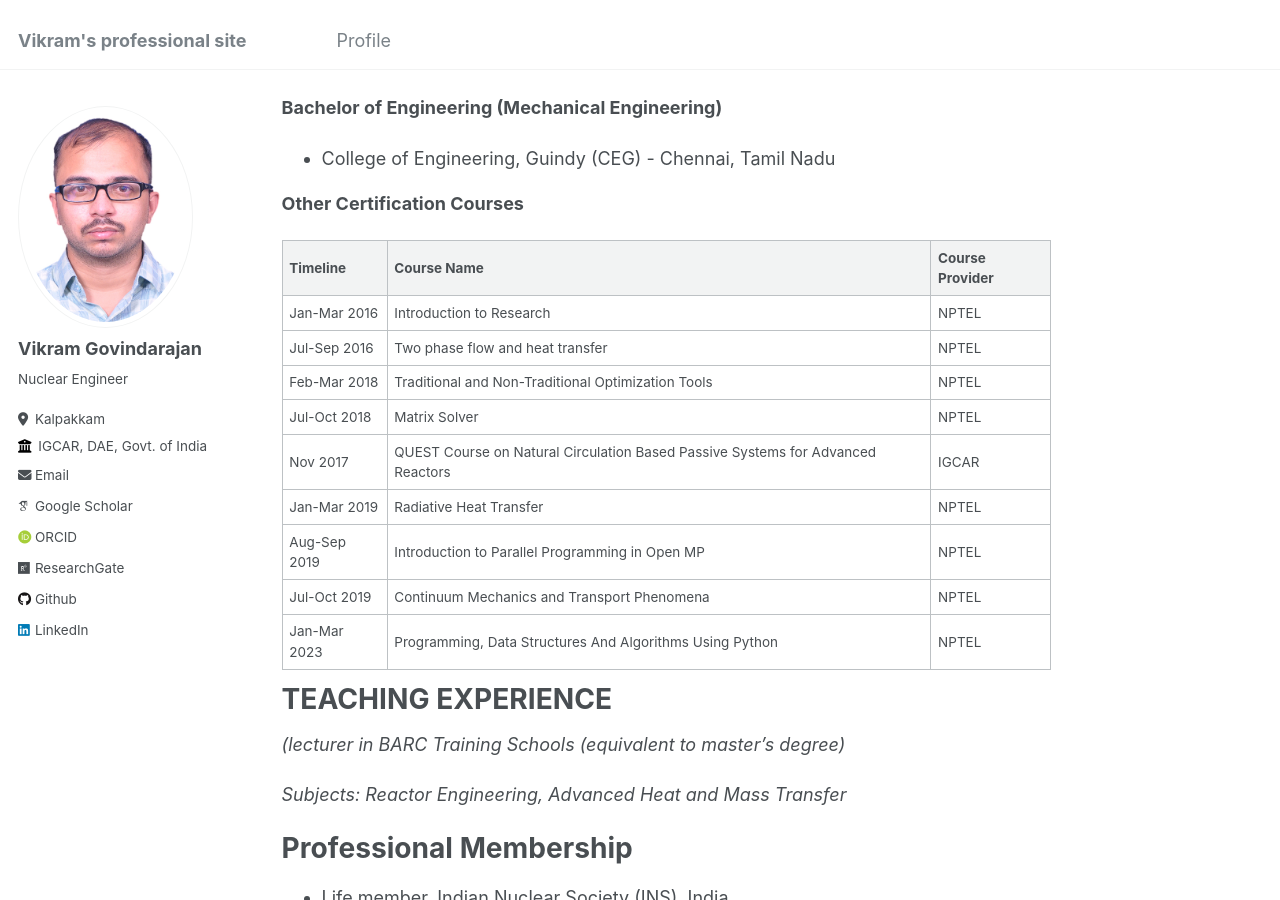
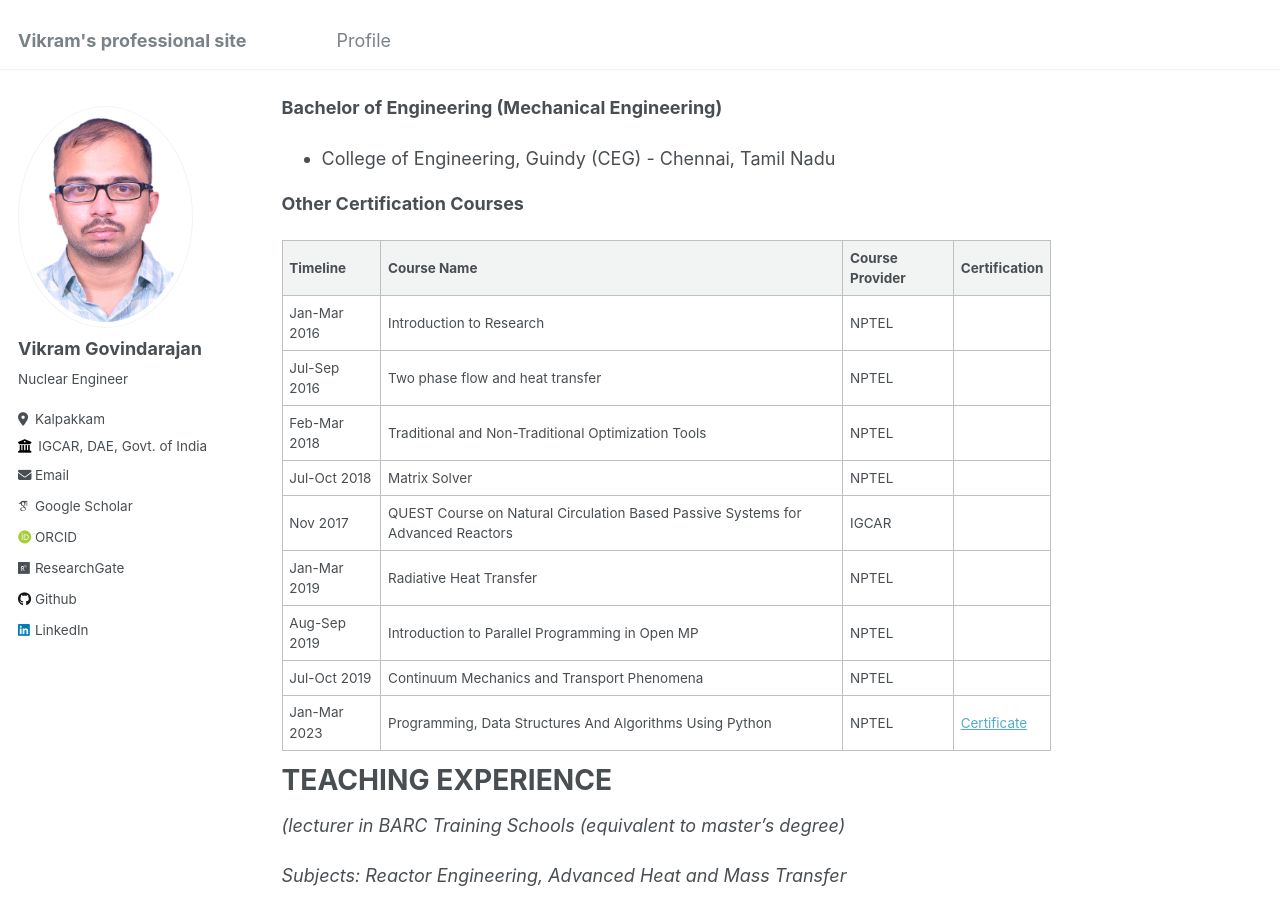
Before and after one commit to VikramGovindarajan/vikramgovindarajan.github.io, a Jekyll site: the page built from _pages/profile.md, in a window 1280 px wide and 900 px high, scrolled down 621 px. Built offline with Jekyll 4.4.1, drawn with Linux system fonts in a browser that asks for light colours; some web fonts are replaced.

Commit message:
add certification links

```diff
--- a/_pages/profile.md
+++ b/_pages/profile.md
@@ -26,17 +26,17 @@ EDUCATION
 
 **Other Certification Courses**
 
-| Timeline       | Course Name                                                      | Course Provider |
-|----------------|------------------------------------------------------------------|-----------------|
-| Jan-Mar 2016   | Introduction to Research                                        | NPTEL          |
-| Jul-Sep 2016   | Two phase flow and heat transfer                                 | NPTEL          |
-| Feb-Mar 2018   | Traditional and Non-Traditional Optimization Tools               | NPTEL          |
-| Jul-Oct 2018   | Matrix Solver                                                   | NPTEL          |
-| Nov 2017       | QUEST Course on Natural Circulation Based Passive Systems for Advanced Reactors | IGCAR |
-| Jan-Mar 2019   | Radiative Heat Transfer                                          | NPTEL          |
-| Aug-Sep 2019   | Introduction to Parallel Programming in Open MP                  | NPTEL          |
-| Jul-Oct 2019   | Continuum Mechanics and Transport Phenomena                      | NPTEL          |
-| Jan-Mar 2023   | Programming, Data Structures And Algorithms Using Python         | NPTEL          |
+| Timeline       | Course Name                                                      | Course Provider | Certification                                                                                         |
+|----------------|------------------------------------------------------------------|-----------------|-----------------------------------------------------------------------------------------------------|
+| Jan-Mar 2016   | Introduction to Research                                        | NPTEL          |                                                                                                     |
+| Jul-Sep 2016   | Two phase flow and heat transfer                                 | NPTEL          |                                                                                                     |
+| Feb-Mar 2018   | Traditional and Non-Traditional Optimization Tools               | NPTEL          |                                                                                                     |
+| Jul-Oct 2018   | Matrix Solver                                                   | NPTEL          |                                                                                                     |
+| Nov 2017       | QUEST Course on Natural Circulation Based Passive Systems for Advanced Reactors | IGCAR |                                                                                                     |
+| Jan-Mar 2019   | Radiative Heat Transfer                                          | NPTEL          |                                                                                                     |
+| Aug-Sep 2019   | Introduction to Parallel Programming in Open MP                  | NPTEL          |                                                                                                     |
+| Jul-Oct 2019   | Continuum Mechanics and Transport Phenomena                      | NPTEL          |                                                                                                     |
+| Jan-Mar 2023   | Programming, Data Structures And Algorithms Using Python         | NPTEL          | [Certificate](https://archive.nptel.ac.in/content/noc/NOC23/SEM1/Ecertificates/106/noc23-cs15/Course/NPTEL23CS15S2554056103131743.jpg) |
 
 
 TEACHING EXPERIENCE
```
